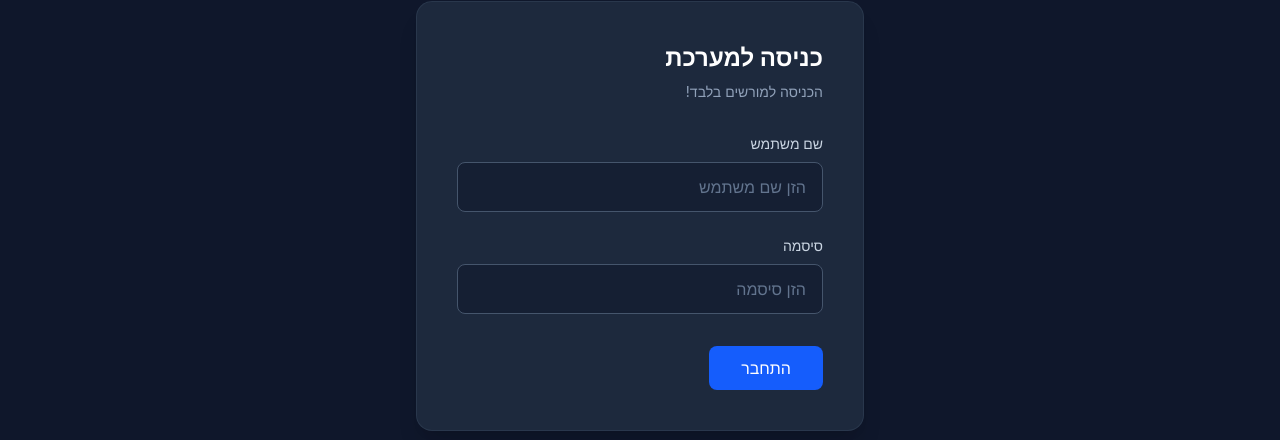
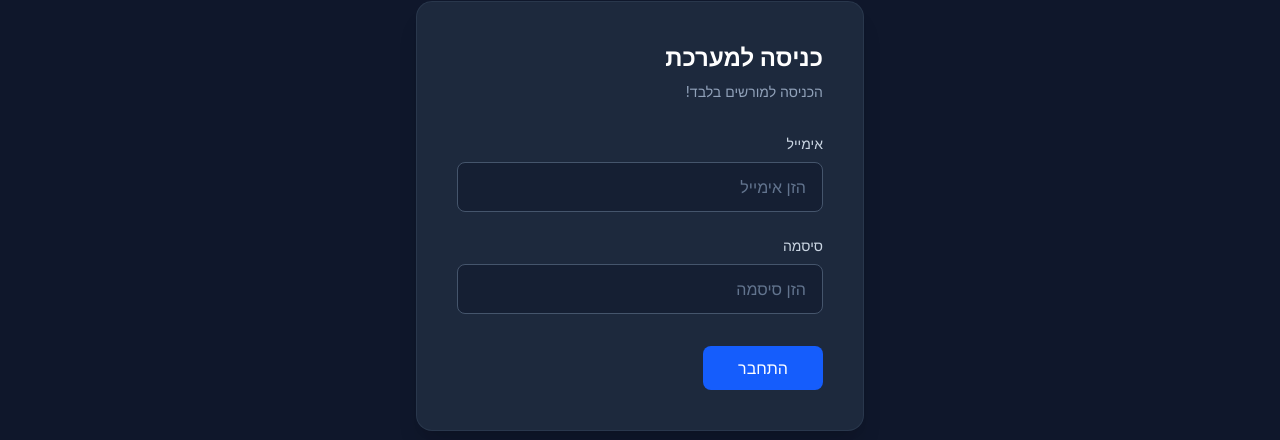
Before and after one commit to Drakomt/SmartParking, a React (Vite) app in the folder client/: page /login in a window 1280 px wide. Shown: the part 252-692 px from the top of the page. Built offline with nearby package versions, Linux system fonts and the light colour scheme.

Commit message:
connect loging auth and adding spinner component while loading

```diff
--- a/client/src/App.jsx
+++ b/client/src/App.jsx
@@ -2,6 +2,12 @@ import { BrowserRouter, Route, Routes } from "react-router-dom";
 import HomePage from "./pages/HomePage";
 import NavBar from "./components/NavBar";
 import LoginForm from "./components/LoginForm";
+
+const DashboardDummy = () => (
+  <div className="flex items-center justify-center min-h-[50vh] text-sky-400 text-3xl font-bold mt-10">
+  ! איזור למורשים בלבד
+  </div>
+);
 
 function App() {
   return (
@@ -13,6 +19,7 @@ function App() {
             <Route path="/" element={<HomePage />} />
             <Route path="/login" element={<LoginForm />} />
 
+            <Route path="/dashboard" element={<DashboardDummy />} />
           </Routes>
         </main>
       </div>
--- a/client/src/components/LoginForm.jsx
+++ b/client/src/components/LoginForm.jsx
@@ -1,21 +1,55 @@
 import { useState } from "react";
+import axios from "axios";
+import { useNavigate } from "react-router-dom";
 
 export default function LoginForm() {
-  const [fields, setFields] = useState({ username: "", password: "" });
+  const [fields, setFields] = useState({ email: "", password: "" });
   const [error, setError] = useState("");
+  const [isLoading, setIsLoading] = useState(false);
+
+  const navigate = useNavigate();
 
   const handleInputChange = (e) => {
     setFields((prev) => ({ ...prev, [e.target.name]: e.target.value }));
+    if (error) setError("");
   };
 
-  const handleSubmit = (e) => {
+  const handleSubmit = async (e) => {
     e.preventDefault();
-    console.log(fields);
 
-    setFields({ username: "", password: "" })
+    if (!fields.email || !fields.password) {
+      setError("אנא הזן אימייל וסיסמה.");
+      return;
+    }
+
+    setIsLoading(true);
+    setError("");
+
+    try {
+      const response = await axios.post("http://localhost:3000/api/auth/login", {
+        email: fields.email,
+        password: fields.password
+      });
+
+      console.log("התחברות בהצלחה:", response.data);
+
+      setFields({ email: "", password: "" });
+
+      navigate("/dashboard");
+
+    } catch (err) {
+      console.error("שגיאת התחברות:", err);
+      if (err.response && err.response.data && err.response.data.message) {
+        setError(err.response.data.message);
+      } else {
+        setError("אירעה שגיאה בחיבור לשרת. נסה שוב מאוחר יותר.");
+      }
+    } finally {
+      setIsLoading(false);
+    }
   };
 
-  return (
+return (
     <div
       className="min-h-screen flex items-center justify-center bg-slate-900 p-4 font-sans text-slate-200"
       dir="rtl"
@@ -30,19 +64,20 @@ export default function LoginForm() {
           <form onSubmit={handleSubmit} className="space-y-6">
             <div className="text-right">
               <label
-                htmlFor="username"
+                htmlFor="email"
                 className="block text-sm font-medium text-slate-300 mb-2"
               >
-                שם משתמש
+                אימייל
               </label>
               <input
-                name="username"
-                type="text"
-                id="username"
-                value={fields.username}
+                name="email"
+                type="email"
+                id="email"
+                value={fields.email}
                 onChange={handleInputChange}
                 className="w-full bg-slate-900/50 border border-slate-600 rounded-lg px-4 py-3 text-white placeholder-slate-500 focus:outline-none focus:ring-2 focus:ring-blue-500 focus:border-transparent transition-all duration-200"
-                placeholder="הזן שם משתמש"
+                placeholder="הזן אימייל"
+                disabled={isLoading}
               />
             </div>
 
@@ -61,20 +96,29 @@ export default function LoginForm() {
                 onChange={handleInputChange}
                 className="w-full bg-slate-900/50 border border-slate-600 rounded-lg px-4 py-3 text-white placeholder-slate-500 focus:outline-none focus:ring-2 focus:ring-blue-500 focus:border-transparent transition-all duration-200"
                 placeholder="הזן סיסמה"
+                disabled={isLoading}
               />
             </div>
+
             {error && (
-              <div className="mb-6 p-3 rounded-lg text-red-400 text-sm">
-                שגיאה: {error}
+              <div className="p-3 bg-red-500/10 border border-red-500/30 rounded-lg text-red-400 text-sm">
+                {error}
               </div>
             )}
+
             <div className="pt-2 flex justify-start">
               <button
                 type="submit"
-                className="bg-blue-600 hover:bg-blue-500 text-white font-medium py-2.5 px-8 rounded-lg transition-all duration-200 focus:outline-none focus:ring-2 focus:ring-blue-500 focus:ring-offset-2 focus:ring-offset-slate-800"
-                onClick={handleSubmit}
+                disabled={isLoading}
+                className={`flex justify-center items-center text-white font-medium py-2.5 px-8 min-w-[120px] rounded-lg transition-all duration-200 focus:outline-none focus:ring-2 focus:ring-blue-500 focus:ring-offset-2 focus:ring-offset-slate-800
+                  ${isLoading ? "bg-blue-800 cursor-not-allowed opacity-70" : "bg-blue-600 hover:bg-blue-500"}`}
               >
-                התחבר
+                {isLoading ? (
+                  // הספינר שהבאת (מותאם בגודל כדי להתאים לתוך הכפתור)
+                  <div className="w-5 h-5 border-2 border-white/80 border-t-transparent rounded-full animate-spin"></div>
+                ) : (
+                  "התחבר"
+                )}
               </button>
             </div>
           </form>
```
Also changed, not shown: 1 other file (tests, documents, lock files or other folders).
